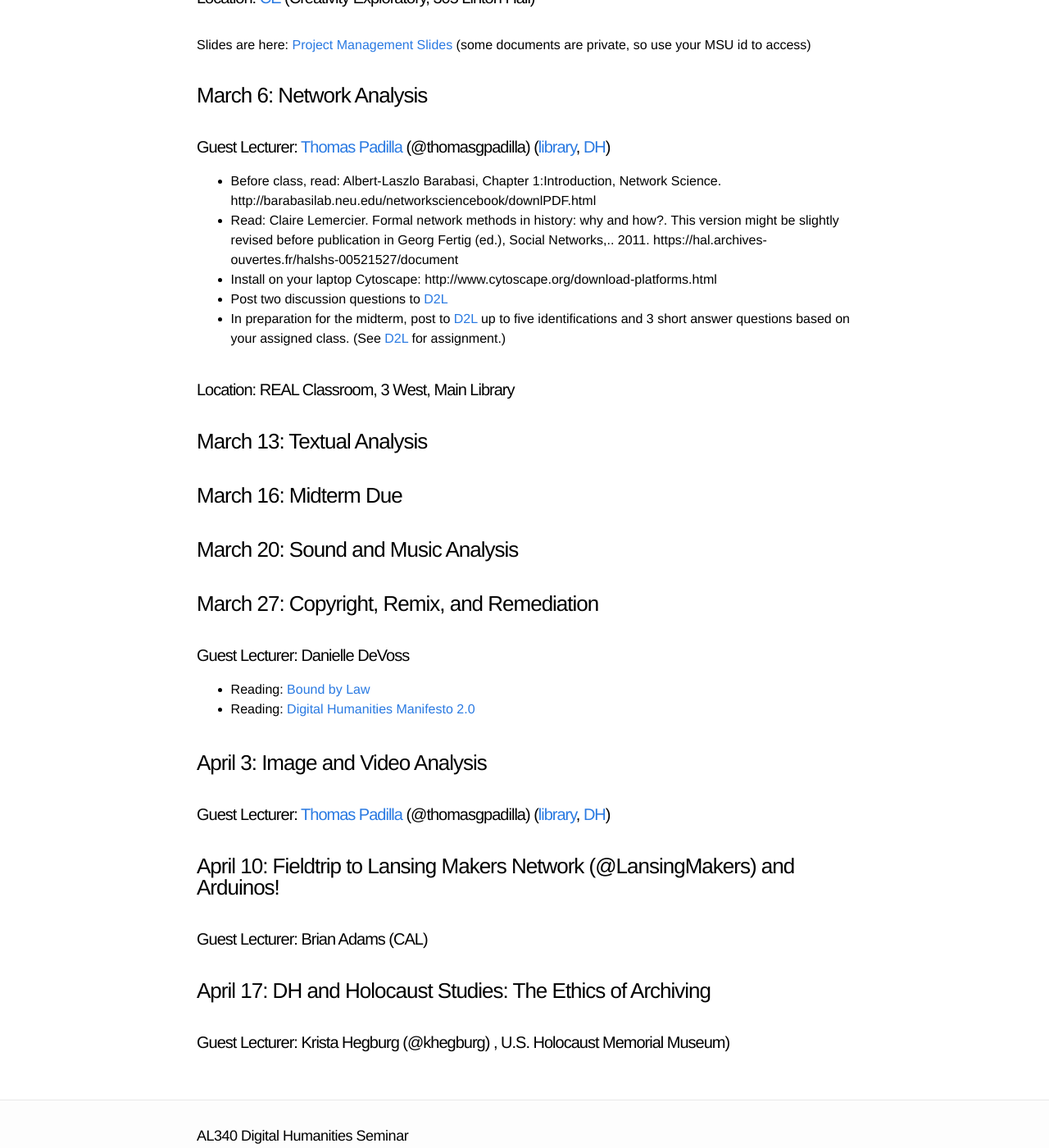
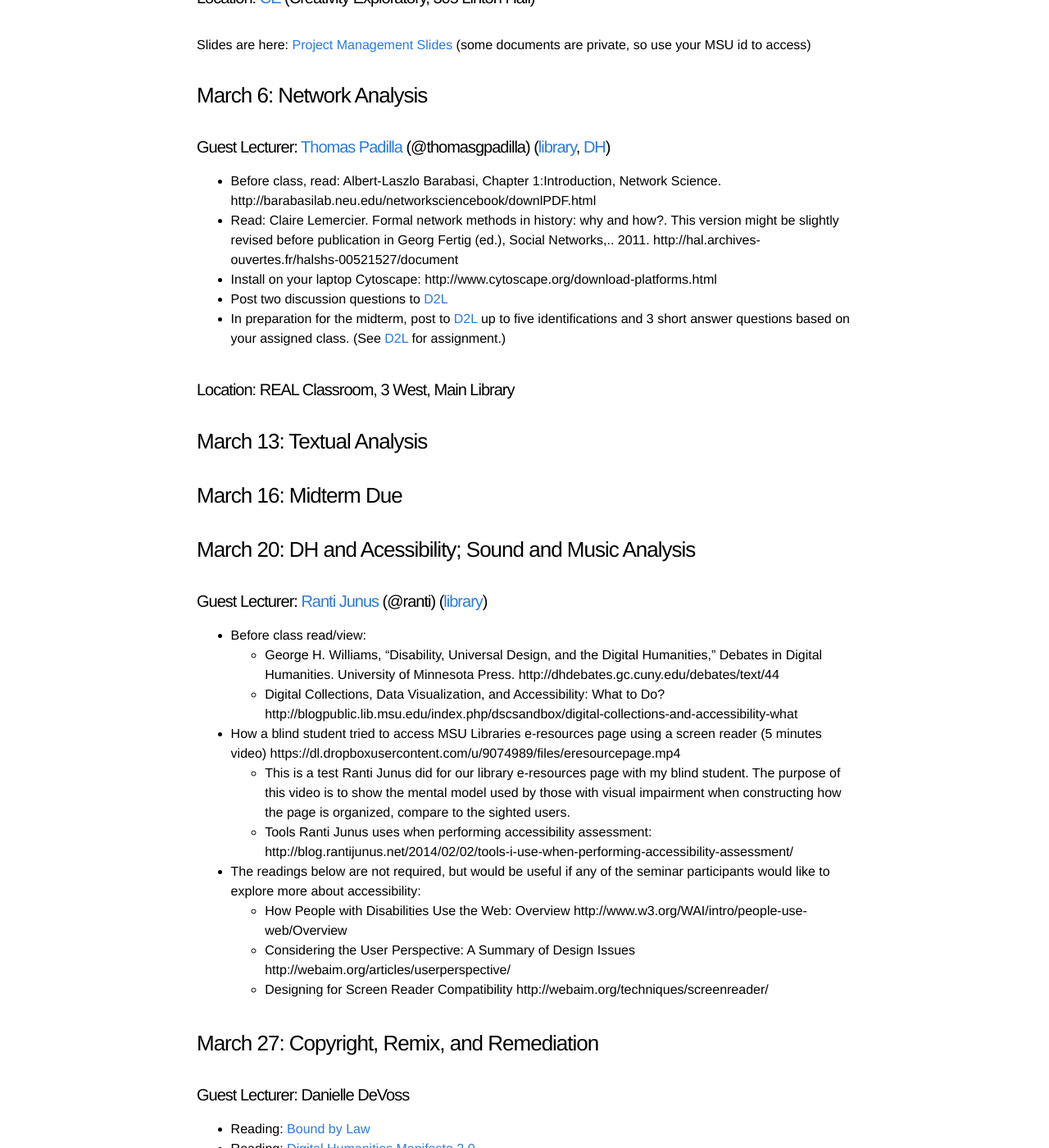
Before and after one commit to seanpue/al340, a Jekyll site: the page built from syllabus.md, in a window 1280 px wide and 1400 px high, scrolled down 3293 px. Shown: the whole window at 82% size. Built offline with Jekyll 4.4.1, drawn with Linux system fonts in a browser that asks for light colours.

Commit message:
added ranti junus reading

```diff
--- a/syllabus.md
+++ b/syllabus.md
@@ -112,13 +112,14 @@
 #### Location: [CE] (Creativity Exploratory, 305 Linton Hall)
 
 ##### Slides are here: [Project Management Slides] (some documents are private, so use your MSU id to access)
+
 ### March 6: Network Analysis
 
 #### Guest Lecturer: [Thomas Padilla] (@thomasgpadilla) ([library], [DH])
 
 
 * Before class, read: Albert-Laszlo Barabasi, Chapter 1:Introduction, Network Science. http://barabasilab.neu.edu/networksciencebook/downlPDF.html
-* Read: Claire Lemercier. Formal network methods in history: why and how?. This version might be slightly revised before publication in Georg Fertig (ed.), Social Networks,.. 2011. https://hal.archives-ouvertes.fr/halshs-00521527/document
+* Read: Claire Lemercier. Formal network methods in history: why and how?. This version might be slightly revised before publication in Georg Fertig (ed.), Social Networks,.. 2011. http://hal.archives-ouvertes.fr/halshs-00521527/document
 * Install on your laptop Cytoscape: http://www.cytoscape.org/download-platforms.html
 * Post two discussion questions to [D2L]
 * In preparation for the midterm, post to [D2L] up to five identifications and 3 short answer questions based on your assigned class. (See [D2L] for assignment.)
@@ -129,7 +130,26 @@
 
 ### March 16: Midterm Due
 
-### March 20: Sound and Music Analysis
+### March 20: DH and Acessibility; Sound and Music Analysis
+
+#### Guest Lecturer: [Ranti Junus] (@ranti) ([library])
+
+* Before class read/view:
+  * George H. Williams, “Disability, Universal Design, and the Digital Humanities,” Debates in Digital Humanities. University of Minnesota Press. http://dhdebates.gc.cuny.edu/debates/text/44
+  * Digital Collections, Data Visualization, and Accessibility: What to Do?
+http://blogpublic.lib.msu.edu/index.php/dscsandbox/digital-collections-and-accessibility-what
+* How a blind student tried to access MSU Libraries e-resources page using a screen reader (5 minutes video)
+https://dl.dropboxusercontent.com/u/9074989/files/eresourcepage.mp4
+    * This is a test Ranti Junus did for our library e-resources page with my blind student. The purpose of this video is to show the mental model used by those with visual impairment when constructing how the page is organized, compare to the sighted users.
+  * Tools Ranti Junus uses when performing accessibility assessment:
+http://blog.rantijunus.net/2014/02/02/tools-i-use-when-performing-accessibility-assessment/
+* The readings below are not required, but would be useful if any of the seminar participants would like to explore more about accessibility:
+  * How People with Disabilities Use the Web: Overview
+http://www.w3.org/WAI/intro/people-use-web/Overview
+  * Considering the User Perspective: A Summary of Design Issues
+http://webaim.org/articles/userperspective/
+  * Designing for Screen Reader Compatibility
+http://webaim.org/techniques/screenreader/
 
 ### March 27: Copyright, Remix, and Remediation
 
@@ -157,6 +177,7 @@
 [library]: http://www.lib.msu.edu
 [Bobby L. Smiley]: http://staff.lib.msu.edu/bsmiley/
 [Aaron Collie]: http://staff.lib.msu.edu/collie/
+[Ranti Junus]: http://staff.lib.msu.edu/junus/
 [Project Management Slides]: https://docs.google.com/a/msu.edu/presentation/d/19wQitRzsjHQizB38vGZAKTy2pPOuZlazKWRXq7hEUKo/edit?usp=sharing_eid
 [Thomas Padilla]: http://staff.lib.msu.edu/tpadilla/
 [LEADR]: http://leadr.msu.edu/
```
